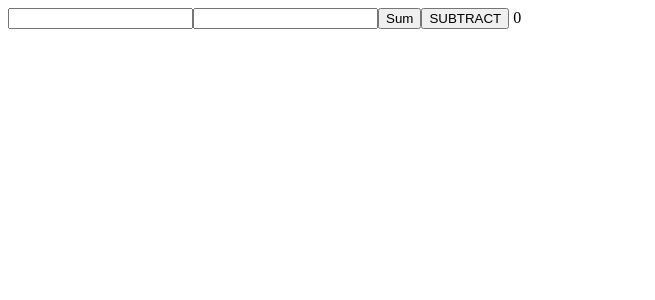
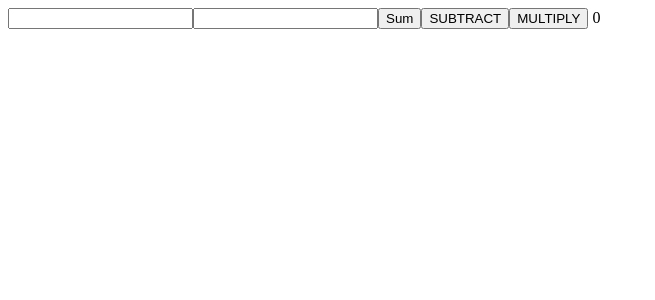
Before and after one commit to AngeloModanez/Simple-Calculator, an Angular app: page / in a window 1280 px wide. Shown: the top 300 px of the page, without its empty margins (0-655 px from the left). Built offline with nearby package versions, Linux system fonts and the light colour scheme.

Commit message:
Created function Multiplication

```diff
--- a/src/app/calc/calc.component.html
+++ b/src/app/calc/calc.component.html
@@ -2,4 +2,5 @@
 <input type="number" [(ngModel)]="num2" name="number2">
 <button (click)="calcAdd()">Sum</button>
 <button (click)="calcSub()">SUBTRACT</button>
+<button (click)="calcMul()">MULTIPLY</button>
 {{total}}
--- a/src/app/calc/calc.component.ts
+++ b/src/app/calc/calc.component.ts
@@ -17,4 +17,8 @@ export class CalcComponent {
   calcSub(){
     this.total = this.num1 - this.num2;
   }
+
+  calcMul(){
+    this.total = this.num1 * this.num2;
+  }
 }
```
